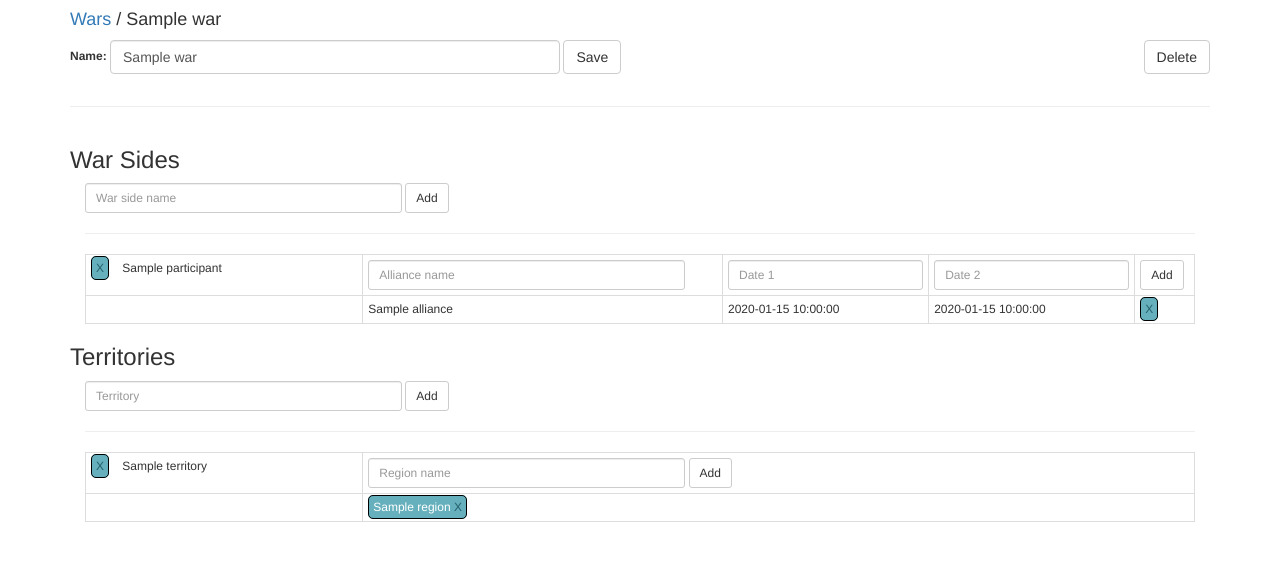
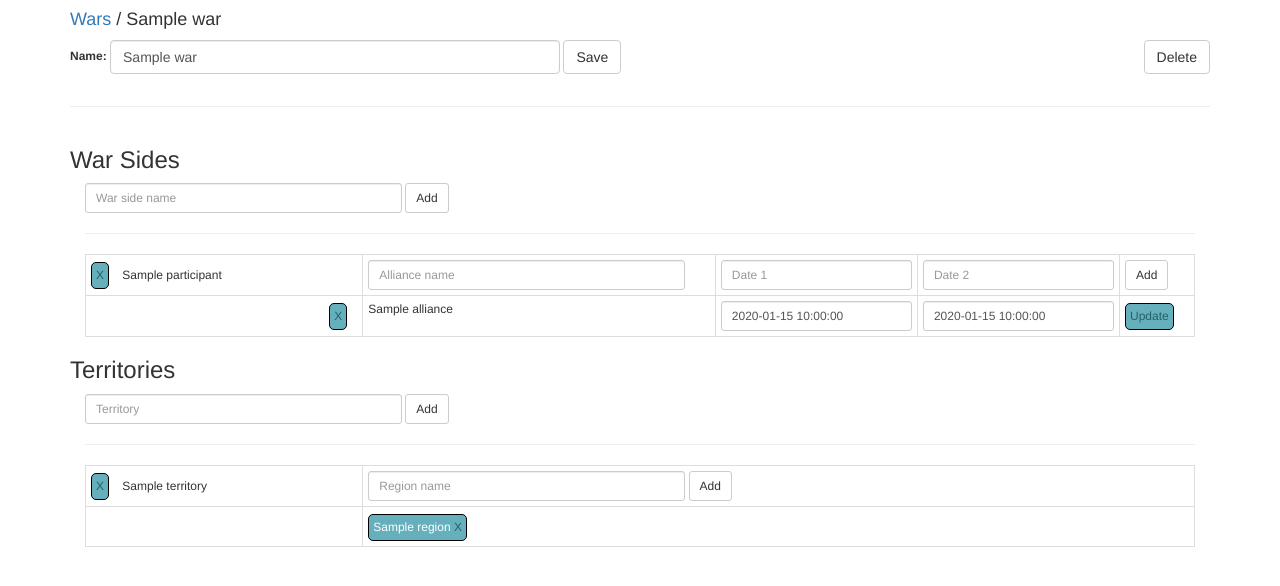
Before and after one commit to sergey-koumirov/corpfleet, a Django app: page /wars/1/edit in a window 1280 px wide. Shown: the top 586 px of the page. Run offline with Django 3.2, Linux system fonts and the light colour scheme; tables that the repository leaves empty hold one stand-in row (values such as "Sample post"); parts of the project's set-up code (start-up, migrations or seed data) failed here and were passed over; some libraries are stand-ins or nearby versions.

Commit message:
updating participant alliance

```diff
--- a/corpfleet/settings.py
+++ b/corpfleet/settings.py
@@ -119,7 +119,7 @@ USE_I18N = True
 
 USE_L10N = True
 
-USE_TZ = True
+USE_TZ = False
 
 APPEND_SLASH = True
 
--- a/cwo/templates/cwo/war/edit.html
+++ b/cwo/templates/cwo/war/edit.html
@@ -54,11 +54,11 @@
                     <td><button class="btn btn-default btn-sm" ng-click="AddAlliance(participant)">Add</button></td>
                 </tr>
                 <tr ng-repeat="alliance in participant.alliances">
-                    <td></td>
+                    <td class="text-right"><span class="btn-my delete" ng-click="DeleteAlliance({{war.instance.id}},participant.id,alliance.id)">X</span></td>
                     <td>{? alliance.alliance_name ?}</td>
-                    <td>{? alliance.date1 ?}</td>
-                    <td>{? alliance.date2 ?}</td>
-                    <td><span class="btn-my delete" ng-click="DeleteAlliance({{war.instance.id}},participant.id,alliance.id)">X</span></td>
+                    <td><input type="text" class="form-control input-sm" placeholder="Date 1" ng-model="alliance.date1"></td>
+                    <td><input type="text" class="form-control input-sm" placeholder="Date 2" ng-model="alliance.date2"></td>
+                    <td><span class="btn-my delete" ng-click="UpdateAlliance({{war.instance.id}},participant.id,alliance)">Update</span></td>
                 </tr>
             </table>
         </div>
--- a/cwo/urls.py
+++ b/cwo/urls.py
@@ -17,6 +17,7 @@ urlpatterns = [
     url(r'^(?P<war_id>[0-9]+)/participant/(?P<participant_id>[0-9]+)/delete', views.delete_participant, name='delete_participant'),
     url(r'^(?P<war_id>[0-9]+)/participant/(?P<participant_id>[0-9]+)/add_alliance', views.add_alliance, name='add_alliance'),
     url(r'^(?P<war_id>[0-9]+)/participant/(?P<participant_id>[0-9]+)/alliance/(?P<pa_id>[0-9]+)/delete', views.delete_alliance, name='delete_alliance'),
+    url(r'^(?P<war_id>[0-9]+)/participant/(?P<participant_id>[0-9]+)/alliance/(?P<pa_id>[0-9]+)/update', views.update_alliance, name='update_alliance'),
 
     url(r'^(?P<war_id>[0-9]+)/add_territory$', views.add_territory, name='add_territory'),
     url(r'^(?P<war_id>[0-9]+)/territory/(?P<territory_id>[0-9]+)/delete', views.delete_territory, name='delete_territory'),
--- a/cwo/views.py
+++ b/cwo/views.py
@@ -115,6 +115,22 @@ def delete_alliance(request, war_id, participant_id, pa_id):
         raise Http404("War does not exist")
 
 
+def update_alliance(request, war_id, participant_id, pa_id):
+    try:
+        war = War.objects.get(pk=war_id)
+        participant = war.participant_set.get(pk=participant_id)
+        pa = participant.participantalliance_set.get(pk=pa_id)
+
+        json_data = json.loads(request.body.decode("utf-8"))
+        pa.date1 = json_data['date1']
+        pa.date2 = json_data['date2']
+        pa.save()
+
+        return HttpResponse(json.dumps(war.info()), content_type="application/json")
+    except War.DoesNotExist:
+        raise Http404("War does not exist")
+
+
 def add_territory(request, war_id):
     try:
         json_data = json.loads(request.body.decode("utf-8"))
--- a/static/css/main.css
+++ b/static/css/main.css
@@ -20,12 +20,14 @@ td{
 }
 
 .btn-my {
+  margin-top: 2px;
   margin-right: 10px;
   color: #FFFFFF;
   background: #65B0BC;
   padding: 4px;
   border: solid 1px #000000;
   border-radius: 5px;
+  display: inline-block;
 }
 
 .delete{
--- a/static/war.controller.js
+++ b/static/war.controller.js
@@ -57,6 +57,17 @@ warApp.controller('WarCtrl', function ($scope, $http) {
             $scope.war = data;
         });
     };
+    $scope.UpdateAlliance = function(warId, participantId, participantAlliance){
+        $http.post(
+            '/wars/'+warId+'/participant/'+participantId+'/alliance/'+participantAlliance.id+'/update',
+            {
+                date1: participantAlliance.date1,
+                date2: participantAlliance.date2
+            }
+        ).success(function(data) {
+            $scope.war = data;
+        });
+    };
 
     $scope.AddTerritory = function(){
         $http.post(
```
